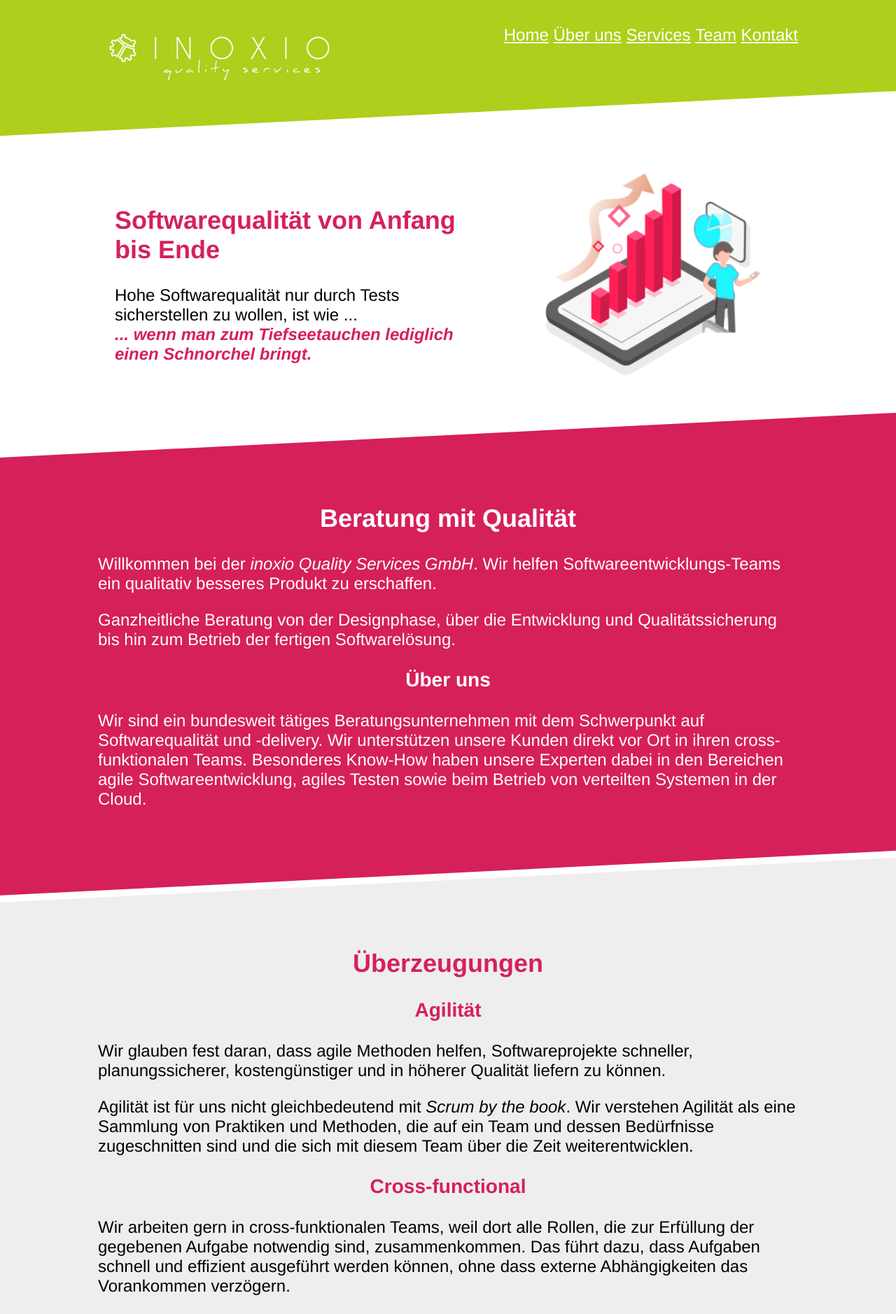
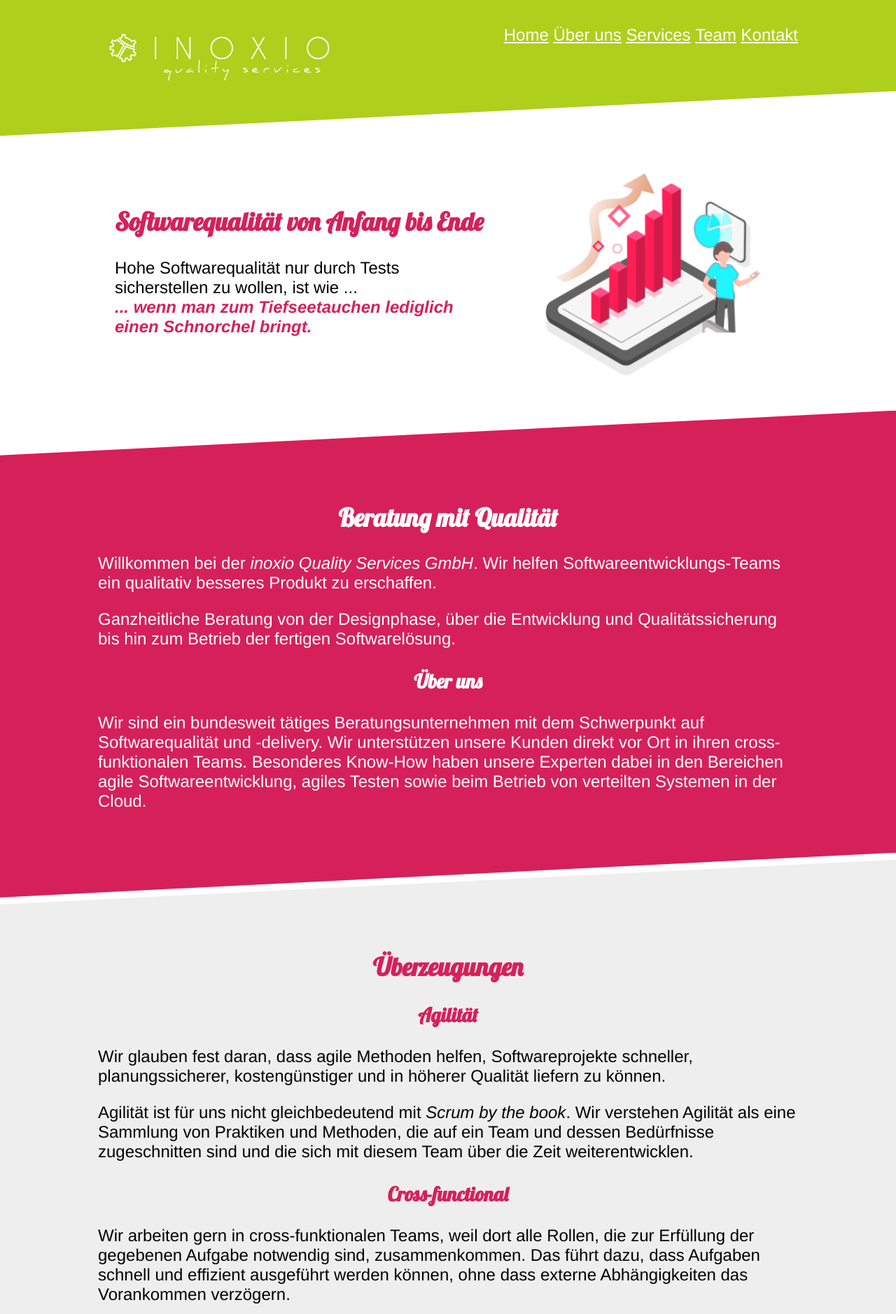
Before and after one commit to inoxio/inoxio.github.io, a Jekyll site: the page built from index.html, in a window 1280 px wide. Shown: the top 1878 px of the page at 70% size. Built offline with Jekyll 4.4.1, drawn with Linux system fonts in a browser that asks for light colours; nearby versions of some CDN libraries.

Commit message:
Add webfont for headings

```diff
--- a/_sass/application.scss
+++ b/_sass/application.scss
@@ -1,4 +1,5 @@
 @charset "utf-8";
+@import url("https://fonts.googleapis.com/css2?family=Lobster&display=swap");
 @import "breakpoints";
 
 :root {
@@ -18,6 +19,7 @@
 h1,
 h2,
 h3 {
+  font-family: "Lobster", cursive;
   text-align: center;
   color: var(--primary-color);
 }
```
